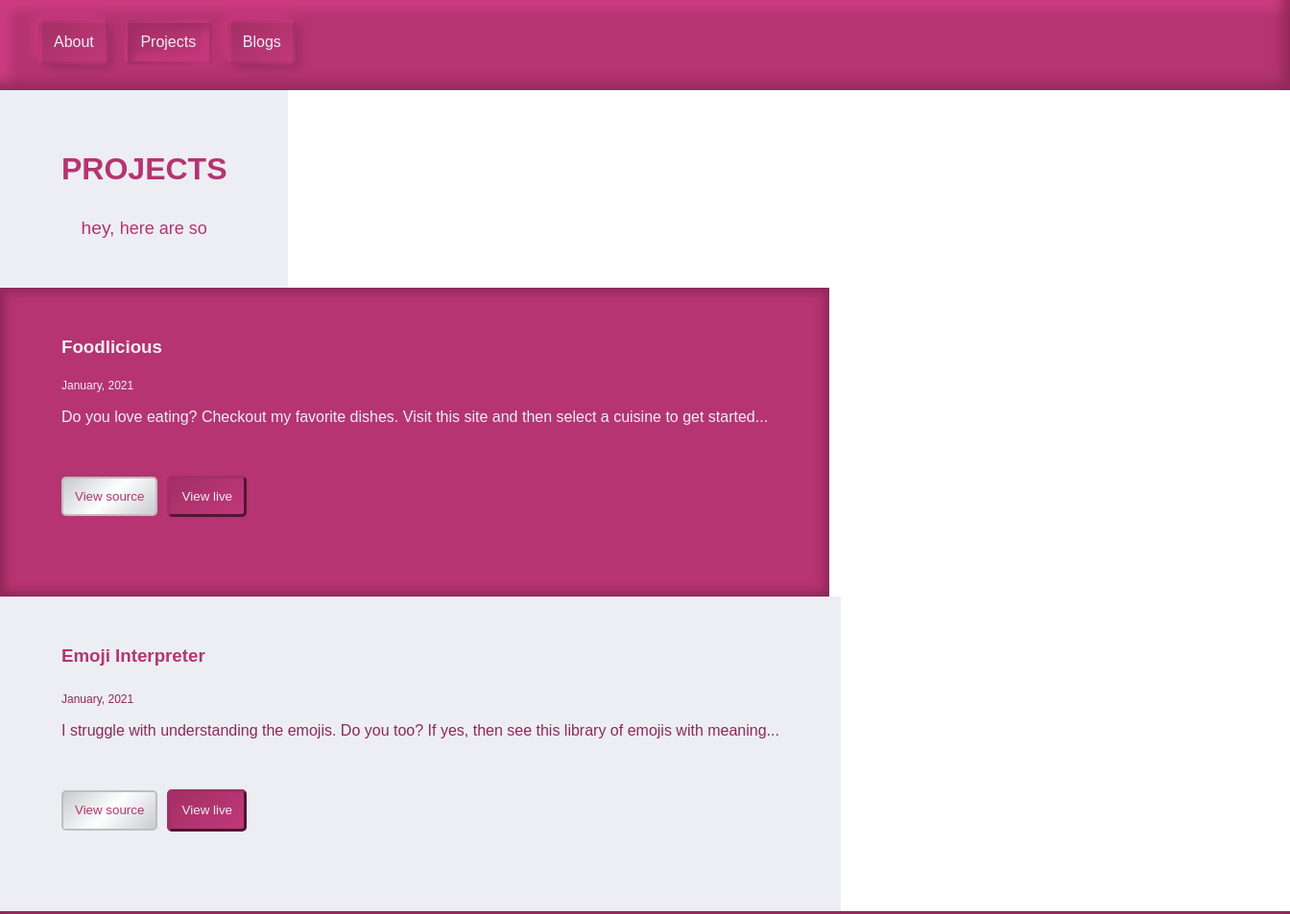
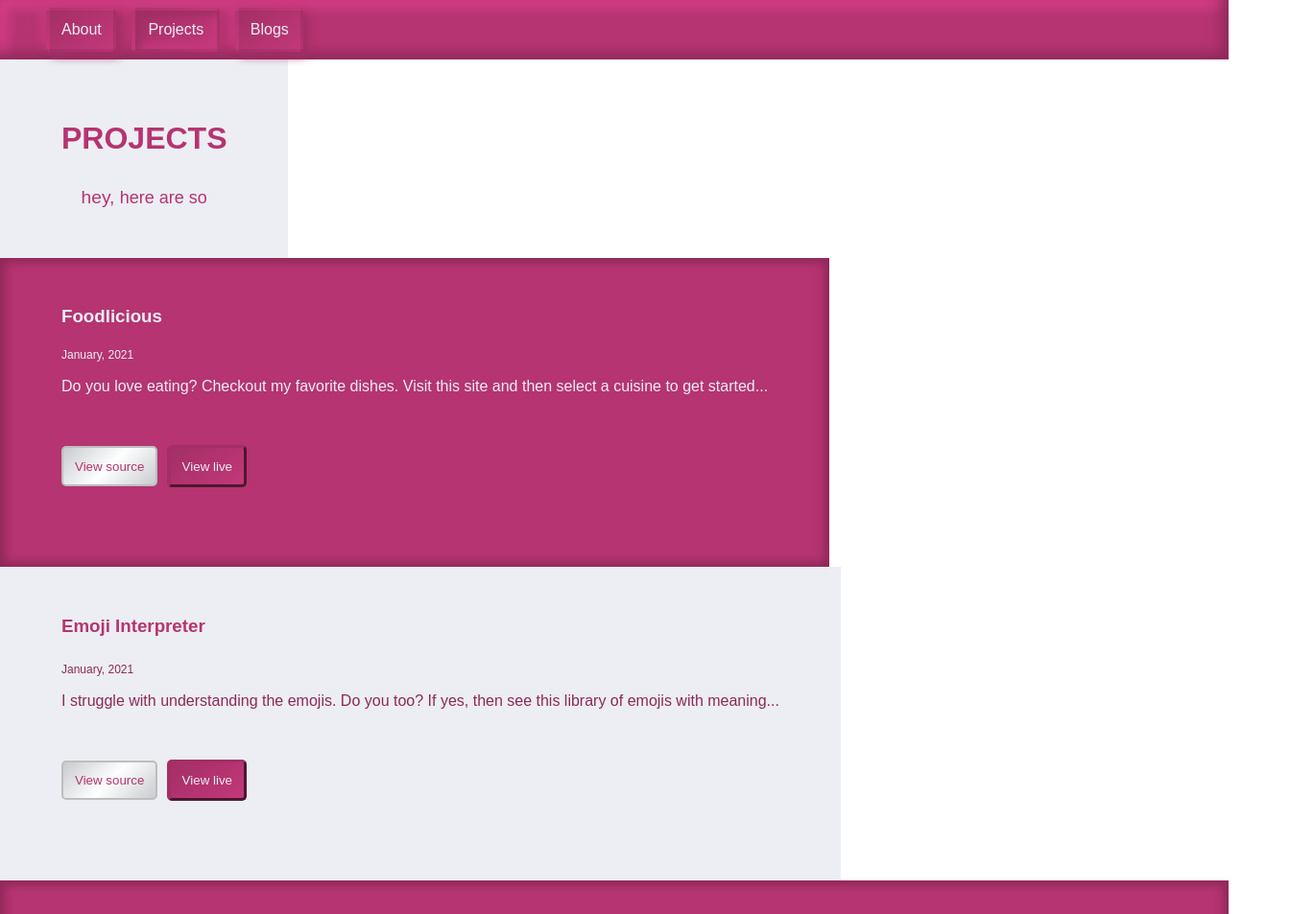
Before and after one commit to uditkumar01/myPortfolio, a plain HTML site: page projects.html in a window 1280 px wide. Shown: the top 953 px of the page at 96% size, 1344 px wide, since content can reach past the window. Drawn offline with Linux system fonts and the light colour scheme.

Commit message:
fixed navbar

```diff
--- a/assets/main.css
+++ b/assets/main.css
@@ -12,19 +12,18 @@ a{
     text-decoration: none;
     color: inherit;
 }
-body {
-  width: fit-content;
-  height: 100%;
+body,html {
+  width: 100vw;
+  height: 100vh;
   padding: 0;
   margin: 0;
-  overflow-x: hidden;
 }
 
 /* ///////////////// navbar styling begins //////////////*/
 
 nav {
   background: var(--red_color);
-  padding: 2rem;
+  padding: 0;
   width: fit-content;
   color: var(--white_color);
   margin: 0;
@@ -32,27 +31,22 @@ nav {
   /* height: 2rem; */
   box-shadow: inset -7px -7px 14px #8f2959,
               inset 7px 7px 14px #db3f89;
-    height: 30px;
-    margin: 0 auto;
-    position: relative;
+    /* height: 30px; */
+    /* margin: 0 auto; */
+    /* position: relative; */
 
 }
 nav > ul {
   list-style-type: none;
+  /* background: yellow; */
   padding: 0;
-  height: auto;
-  margin: 0 auto;
-  position: relative;
 }
 
 nav > ul > li > ul {
   list-style-type: none;
   display: flex;
-  height: auto;
-  margin: 0 auto;
-  position: relative;
-  right: 2.5rem;
-  top: -1.2rem;
+  margin: 0;
+
 }
 
 nav > ul > li > ul > a > li {
@@ -277,3 +271,7 @@ i:hover{
     box-shadow: inset 5px 5px 10px #8f2959,
             inset -5px -5px 10px #db3f89;
 }
+nav > ul{
+  margin: 0;
+  padding: 0;
+}
--- a/projects.html
+++ b/projects.html
@@ -9,7 +9,7 @@
 
 </head>
 <body>
-    <nav style="overflow: hidden;">
+    <nav>
         <ul>
             <li>
                 <!-- <span id="logo"><span>Udit's</span> <span id="port">Portfolio</span></span> -->
```
